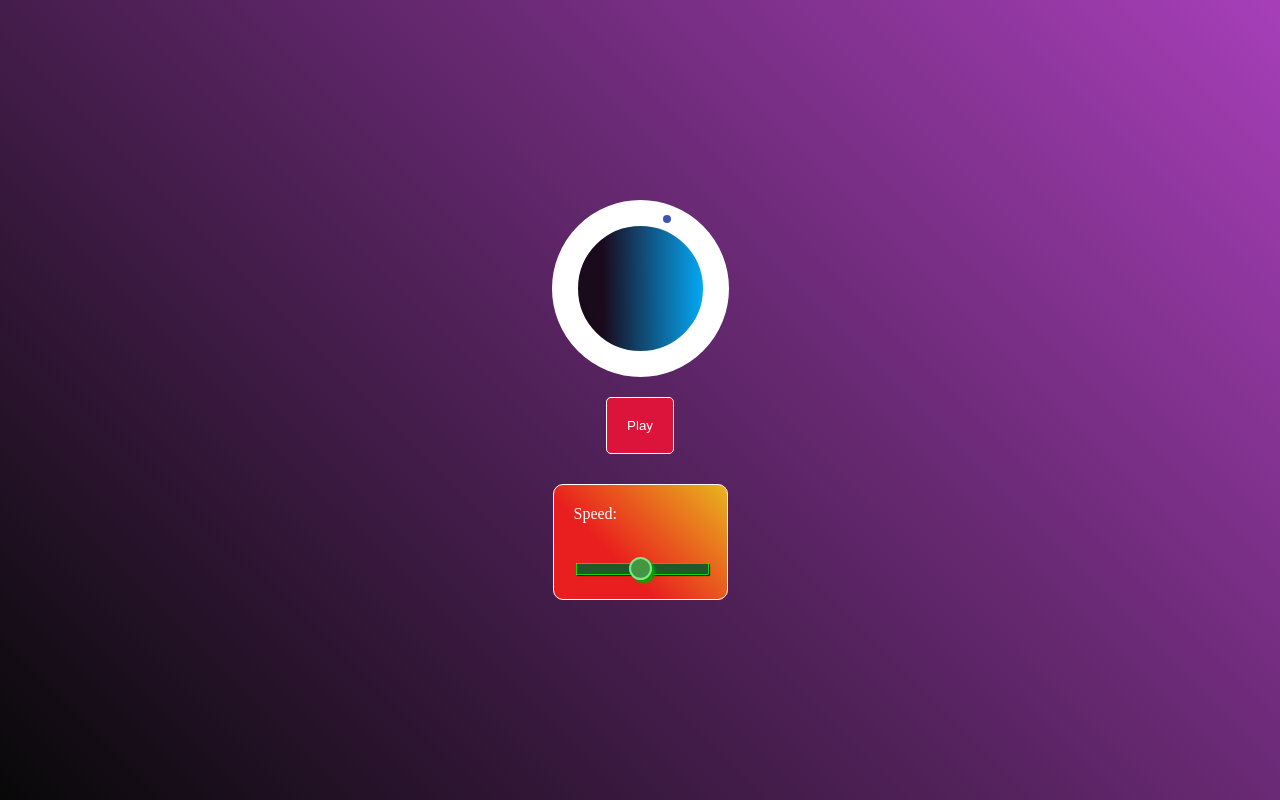
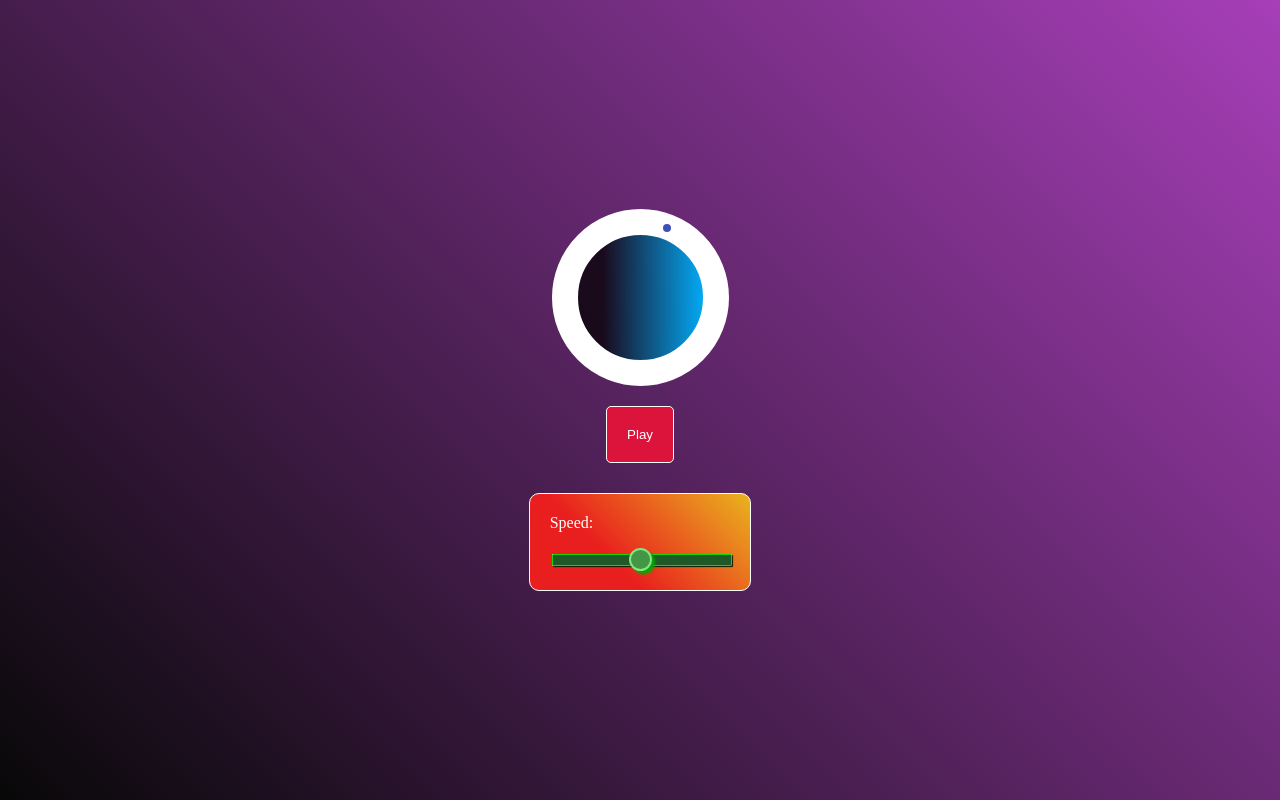
Before and after one commit to jannis2301/rotating-planet, a plain HTML site: page index.html in a window 1280 px wide. Drawn offline with Linux system fonts and the light colour scheme.

Commit message:
deleted break-elements

```diff
--- a/index.html
+++ b/index.html
@@ -12,8 +12,7 @@
     <div class="button-container">
       <button id="play-button">Play</button>
       <div class="speed-container">
-        <label for="speed">Speed:</label> <br />
-        <br />
+        <label for="speed">Speed:</label>
         <input
           id="speed"
           name="speed"
```
